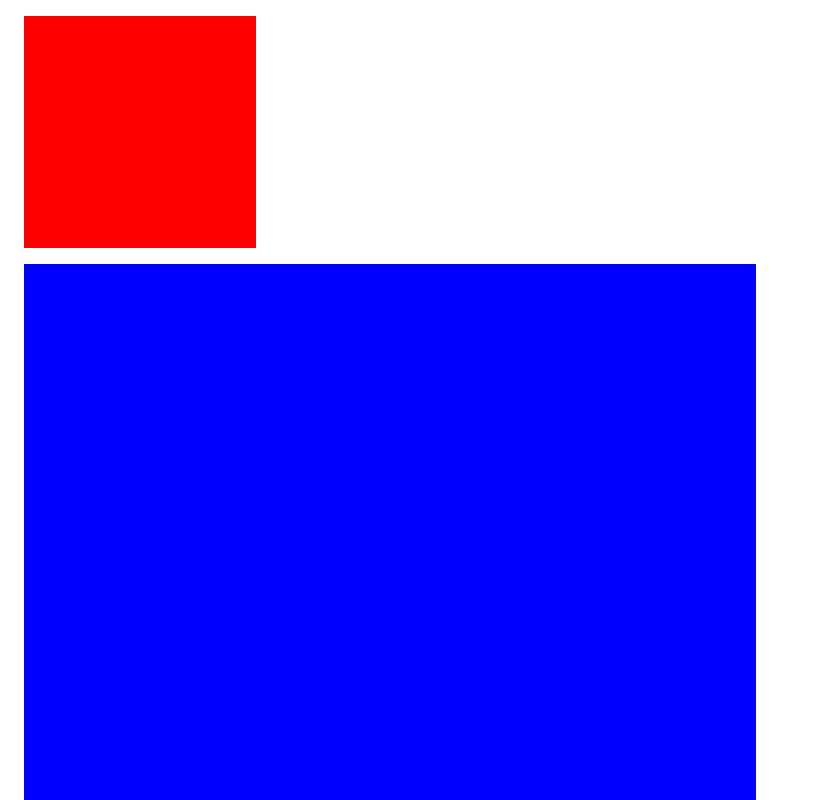
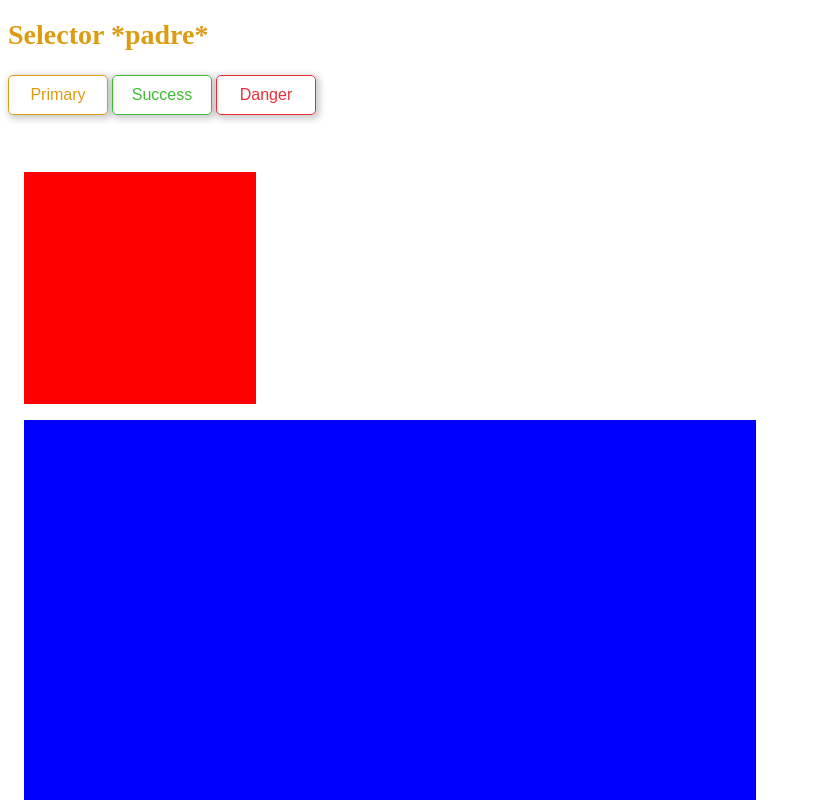
Before and after one commit to cristiangar14/curso-sass, a website: page index.html in a window 1280 px wide. Shown: the top 800 px of the page, without its empty margins (0-813 px from the left). Drawn offline with Linux system fonts and the light colour scheme; files whose address does not match are found by name.

Commit message:
Modificando colores en los mixin

```diff
--- a/index.html
+++ b/index.html
@@ -8,9 +8,12 @@
     <title>Cusro de Sass</title>
 </head>
 <body>
-    <div class="im-container">
-
-    </div>
+    <h1 class="cdc-title-primary">Selector *padre*</h1>
+    <button class="cdc-btn-outline cdc-btn-outline-primary">Primary</button>
+    <button class="cdc-btn-outline cdc-btn-outline-success">Success</button>
+    <button class="cdc-btn-outline cdc-btn-outline-danger">Danger</button>
+    <br><br><br>
+    <div class="im-container"></div>
     <div class="im-container-big"></div>
     <br><br><br>
     <h1 class="cdc-title-primary">Selector *padre*</h1>
--- a/utils/scss/components/_buttons.scss
+++ b/utils/scss/components/_buttons.scss
@@ -46,7 +46,17 @@
         border: 1px solid $color;
         color: $color;
         &:hover {
-            background: $color;
+            //manejar el color
+            //mix combinar colores
+            background: mix($color, #292727);
+            //escala de color
+            //background: scale-color($color:$color, $saturation: 50% ,$lightness: 10%);
+            //lighten (aclarar)
+            // background: lighten($color:$color, $amount: 20);
+            //Darken (oscureser)
+            // background: darken($color:$color, $amount: 20);
+            //darle opacidad
+            // background: rgba($color, 0.5);
             color: #fff;
         }
     }
```
Also changed, not shown: utils/css/styles.css, 1 other file.
